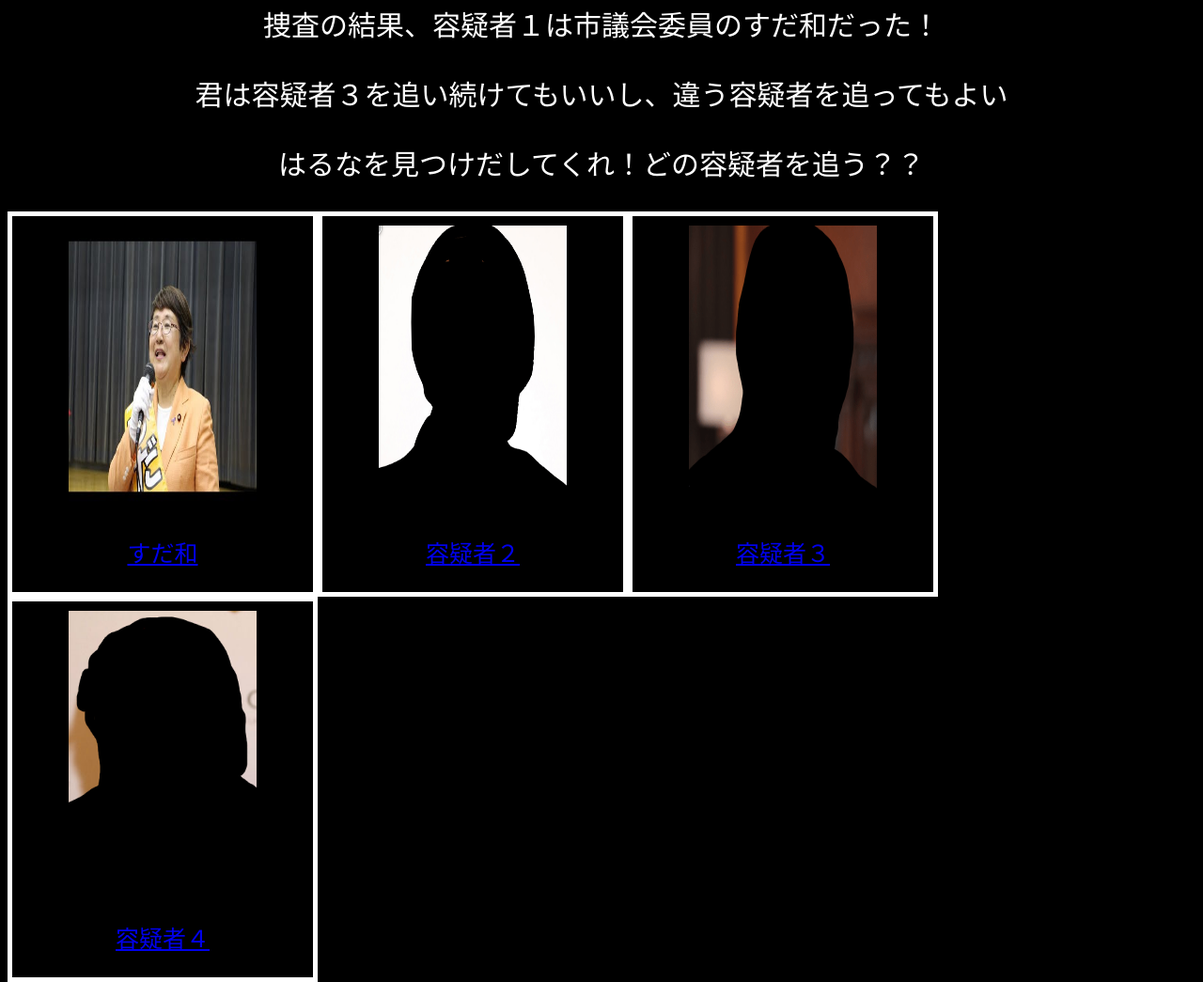
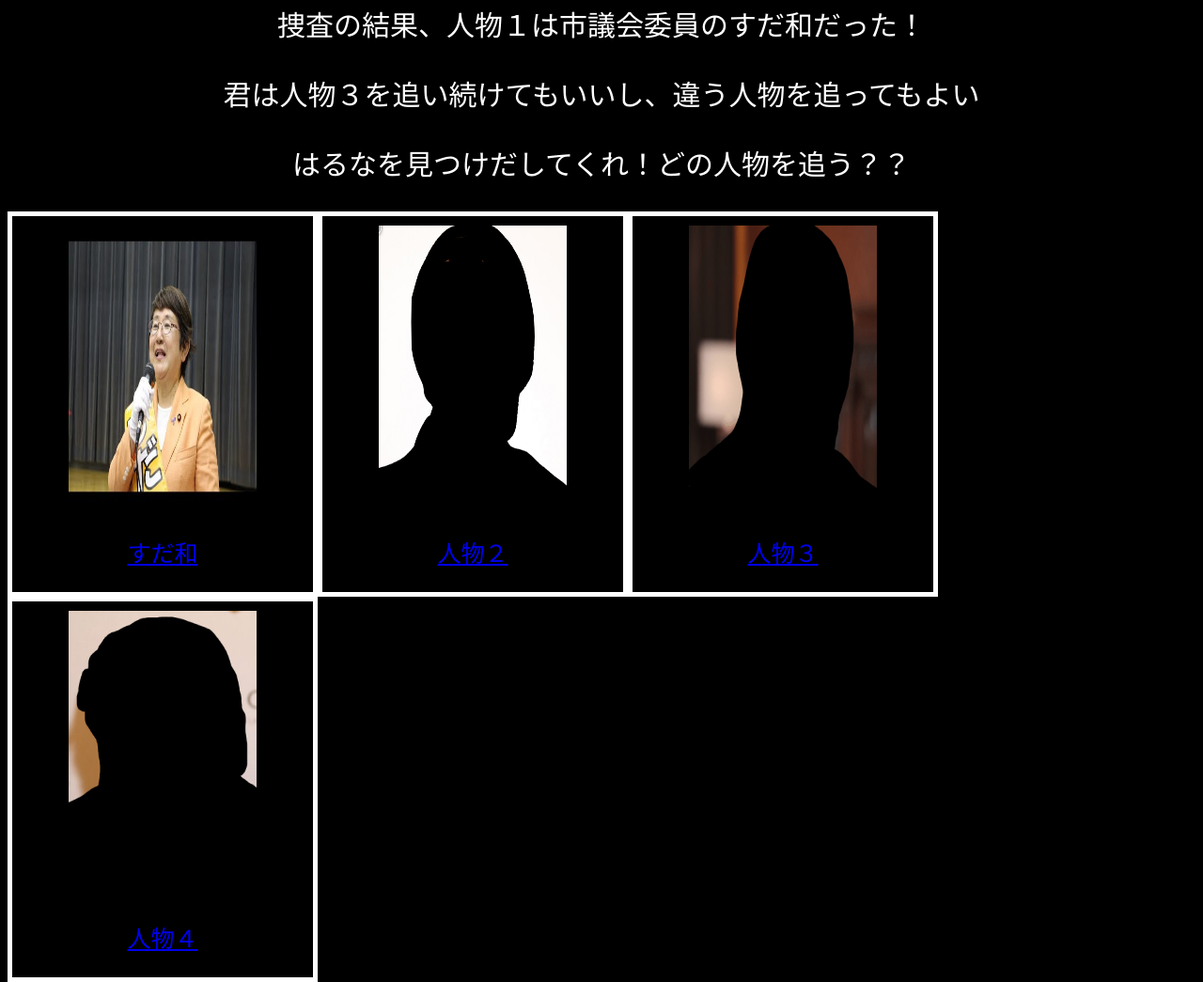
Before and after one commit to kanchanjapan/kantaro-s_challenge, a plain HTML site: page find_Haruna.choose3.html in a window 1280 px wide. Shown: the part 220-1265 px from the top of the page at 94% size. Drawn offline with Linux system fonts and the light colour scheme.

Commit message:
Update find_Haruna.choose3.html

```diff
--- a/find_Haruna.choose3.html
+++ b/find_Haruna.choose3.html
@@ -10,15 +10,15 @@
   <body>
     <div class="top-container">
       <h1>はるなを探せ！</h1>
-      <p>捜査の結果、容疑者１は市議会委員のすだ和だった！</p>
-      <p>君は容疑者３を追い続けてもいいし、違う容疑者を追ってもよい</p>
-      <p>はるなを見つけだしてくれ！どの容疑者を追う？？</p>
+      <p>捜査の結果、人物１は市議会委員のすだ和だった！</p>
+      <p>君は人物３を追い続けてもいいし、違う人物を追ってもよい</p>
+      <p>はるなを見つけだしてくれ！どの人物を追う？？</p>
     </div>
     <div class="choicce-container">
       <div class="person"><a href="find_Haruna.final1.html"><img src="Mutsumi.jpg"</a><p>すだ和</p></div>
-      <div class="person"><a href="find_Haruna.final2.html"><img src="Haruna_2.png"</a><p>容疑者２</p></div>
-      <div class="person"><a href="find_Haruna.final3.html"><img src="Haruna_3.png"</a><p>容疑者３</p></div>
-      <div class="person"><a href="find_Haruna.final4.html"><img src="Haruna_4.png"</a><p>容疑者４</p></div>
+      <div class="person"><a href="find_Haruna.final2.html"><img src="Haruna_2.png"</a><p>人物２</p></div>
+      <div class="person"><a href="find_Haruna.final3.html"><img src="Haruna_3.png"</a><p>人物３</p></div>
+      <div class="person"><a href="find_Haruna.final4.html"><img src="Haruna_4.png"</a><p>人物４</p></div>
     </div>
   </body>
 </html>
```
